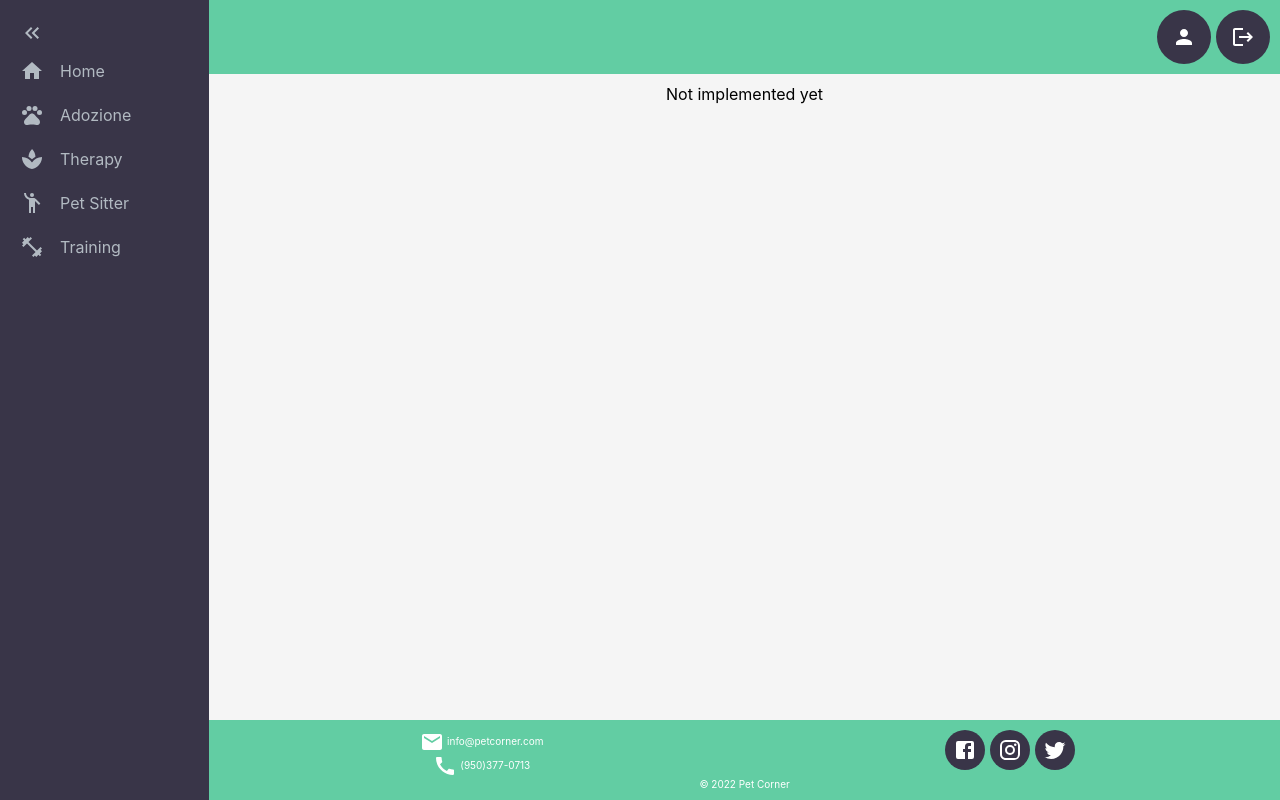
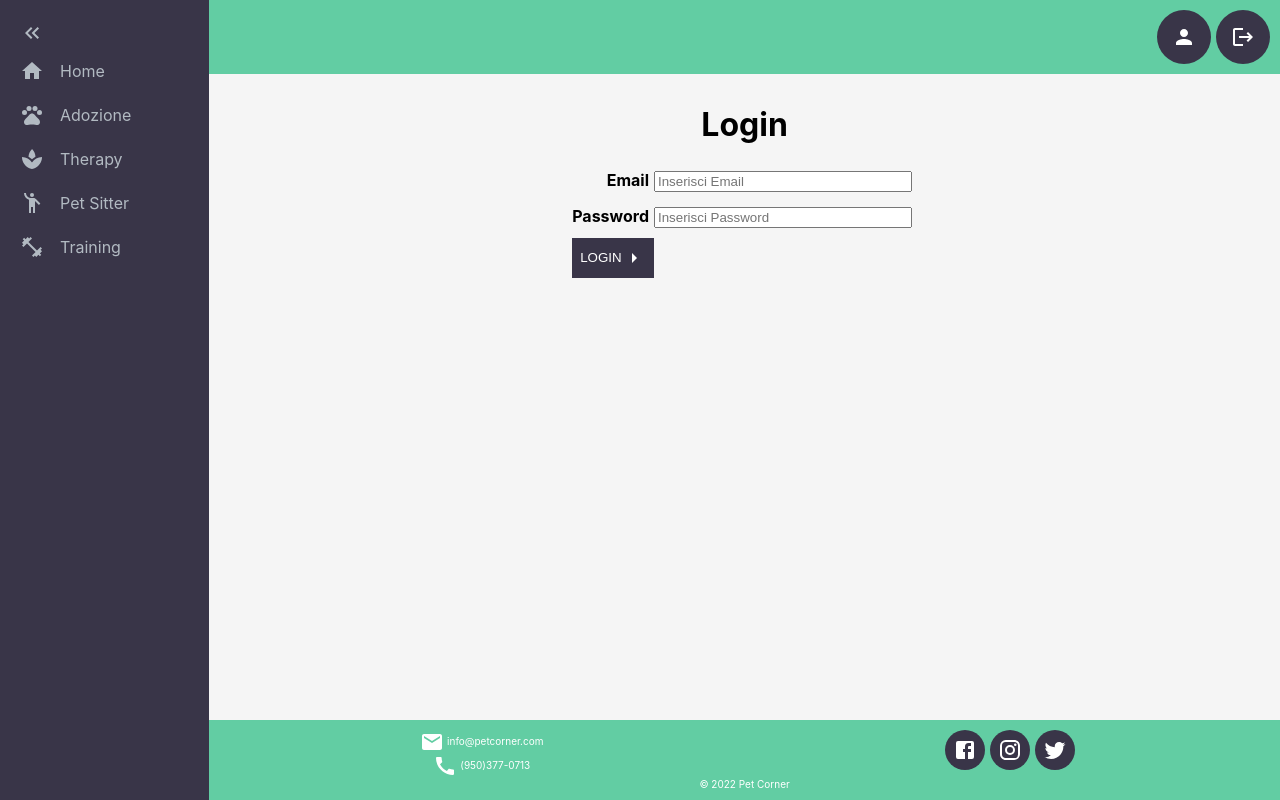
Before and after one commit to bevivino-marco/Pet-Corner-UI, a React (Create React App) app in the folder pet-corner-ui/: page / in a window 1280 px wide. Both pictures are taken after a click on the button 1243 px from the left and 37 px from the top of the page. Built offline with nearby package versions, Linux system fonts and the light colour scheme.

Commit message:
Registration and Login

```diff
--- a/pet-corner-ui/package.json
+++ b/pet-corner-ui/package.json
@@ -12,6 +12,7 @@
     "@testing-library/user-event": "^13.5.0",
     "bootstrap": "^5.2.2",
     "bootstrap-icons": "^1.10.2",
+    "jquery": "^3.6.3",
     "react": "^18.2.0",
     "react-dom": "^18.2.0",
     "react-scripts": "^2.1.3",
--- a/pet-corner-ui/public/index.html
+++ b/pet-corner-ui/public/index.html
@@ -25,9 +25,9 @@
       Learn how to configure a non-root public URL by running `npm run build`.
     -->
     <title>Pet Corner</title>
-<!-- CSS only
-<link href="https://cdn.jsdelivr.net/npm/bootstrap@5.2.2/dist/css/bootstrap.min.css" rel="stylesheet" integrity="sha384-Zenh87qX5JnK2Jl0vWa8Ck2rdkQ2Bzep5IDxbcnCeuOxjzrPF/et3URy9Bv1WTRi" crossorigin="anonymous">
-<link rel="stylesheet" href="https://cdn.jsdelivr.net/npm/bootstrap-icons@1.10.2/font/bootstrap-icons.css">  -->
+    <!-- CSS only
+    <link href="https://cdn.jsdelivr.net/npm/bootstrap@5.2.2/dist/css/bootstrap.min.css" rel="stylesheet" integrity="sha384-Zenh87qX5JnK2Jl0vWa8Ck2rdkQ2Bzep5IDxbcnCeuOxjzrPF/et3URy9Bv1WTRi" crossorigin="anonymous">
+    <link rel="stylesheet" href="https://cdn.jsdelivr.net/npm/bootstrap-icons@1.10.2/font/bootstrap-icons.css">  -->
 </head>
   <body>
     <noscript>You need to enable JavaScript to run this app.</noscript>
--- a/pet-corner-ui/src/css/Layout.css
+++ b/pet-corner-ui/src/css/Layout.css
@@ -101,6 +101,74 @@ padding-top: 20px;
   box-shadow: 0 10px 16px 0 rgba(0,0,0,0.24),0 17px 50px 0 rgba(0,0,0,0.19);
 }
 
+/************************************************************ REGISTRATION *******************************************************/
+
+.error{
+  color: #D8000C;
+  background-color: #FFBABA;
+  background-image: url('https://i.imgur.com/GnyDvKN.png');
+  border: 1px solid;
+	padding: 10px 10px 10px 10px;
+	background-repeat: no-repeat;
+	background-position: 10px center;
+  animation: fadeInAnimation ease 1s;
+  animation-iteration-count: 1;
+  animation-fill-mode: forwards;
+}
+
+.registration-container{
+  display: flex;
+  flex-direction: column;
+  width: fit-content;
+  margin: auto;
+}
+
+.registration-container > div{
+  margin-bottom: 5px;
+  text-align: right;
+}
+
+.registration-container > div > input{
+  margin: 5px;
+  width: 250px;
+}
+
+.register-button > svg {
+  vertical-align: middle !important;
+}
+
+.register-button {
+  background-color: rgb(57,53,72);
+  color: white;
+  padding: 8px;
+  cursor: pointer;
+  display: inline-flex;
+  align-items: center;
+  border: none;
+  border-radius: "1%";
+  width: fit-content;
+  text-align: center;
+}
+
+/************************************************************ LOGIN *******************************************************/
+
+.login-container{
+  display: flex;
+  flex-direction: column;
+  width: fit-content;
+  margin: auto;
+}
+
+.login-container > div{
+  margin-bottom: 5px;
+  text-align: right;
+}
+
+.login-container > div > input{
+  margin: 5px;
+  width: 250px;
+}
+
 /************************************************************ FOOTER *******************************************************/
 
 .footer {
@@ -108,7 +176,6 @@ padding-top: 20px;
   background-color: rgb(98,205,163);
   height: fit-content;
   padding: 10px;
-  contain: ;
   flex-direction: column;
   text-align: center;
   font-size: 10px;
@@ -151,3 +218,14 @@ padding-top: 20px;
 .footer-button:hover {
   box-shadow: 0 10px 16px 0 rgba(0,0,0,0.24),0 17px 50px 0 rgba(0,0,0,0.19);
 }
+
+/************************************************************ ANIMATIONS *******************************************************/
+
+@keyframes fadeInAnimation {
+  0% {
+      opacity: 0;
+  }
+  100% {
+      opacity: 1;
+   }
+}
--- a/pet-corner-ui/src/js/App.js
+++ b/pet-corner-ui/src/js/App.js
@@ -14,9 +14,9 @@ function App() {
       <div className='App'>
         <Sidenav open={open} setOpen={setOpen} setContent={setContent} />
         <div className='main'>
-          <Navbar loggedIn={loggedIn} setLoggedIn={setLoggedIn} />
+          <Navbar loggedIn={loggedIn} setLoggedIn={setLoggedIn} setContent={setContent} />
           <div className='content'>
-            <Content content={content}/>
+            <Content content={content} />
           </div>
           <Footer />
         </div>
--- a/pet-corner-ui/src/js/components/Content.js
+++ b/pet-corner-ui/src/js/components/Content.js
@@ -1,7 +1,17 @@
 import React from 'react';
 import Adopt from './adopt/adopt';
+import Login from './Login';
+import Registration from './Registration';
 
 function Content({content}) {
+    if(content === 'Login'){
+        return <Login />
+    }
+
+    if(content === 'Registration'){
+        return <Registration />
+    }
+
     if(content === 'Adozione'){
         return <Adopt />
     }
--- /dev/null
+++ b/pet-corner-ui/src/js/components/Login.js
@@ -0,0 +1,64 @@
+import React from 'react';
+import ArrowRightIcon from '@mui/icons-material/ArrowRight';
+import callAjax from '../lib/Ajax';
+
+export default function Login() {
+    const [error, setError] = React.useState("");
+
+    const ref_email = React.createRef();
+    const ref_password = React.createRef();
+
+    function LoginClick() {
+        setError('');
+
+        //controllo campi
+        if(ref_email.current.value === '' || ref_email.current.value === null || ref_email.current.value === ' '){
+            //email non inserita
+            setError("Username mancante");
+            return;
+        }
+        //controllo campi
+        if(ref_password.current.value === '' || ref_password.current.value === null || ref_password.current.value === ' '){
+            //password non inserita
+            setError("Password mancante");
+            return;
+        }
+
+        let options = {
+            headers: {
+                'Accept': 'application/json',
+                'Content-Type': 'application/json',
+            },
+            type: "post",
+            url: "http://localhost:9000/api/v1/login",
+            dataType: "json",
+            cache: false,
+            data: JSON.stringify({
+                username: ref_email.current.value,
+                password: ref_password.current.value,
+            }),
+            success: function (data, textStatus, xhr) {
+                console.log(textStatus);
+            }
+        };
+        callAjax(options);
+    }
+
+    return (
+        <>
+            {error !== '' && <div className='error'>{error}</div> }
+            <h1>Login</h1>
+            <div className="login-container">
+                <div>
+                    <label htmlFor="email"><b>Email</b></label>
+                    <input type="text" ref={ref_email} placeholder="Inserisci Email" name="email" id="email" required />
+                </div>
+                <div>
+                    <label htmlFor="psw"><b>Password</b></label>
+                    <input type="password" ref={ref_password} placeholder="Inserisci Password" name="psw" id="psw" required />
+                </div>
+                <button className="register-button" onClick={() => {LoginClick();}}>LOGIN<ArrowRightIcon /></button>
+            </div>
+        </>
+    );
+}
--- a/pet-corner-ui/src/js/components/Navbar.js
+++ b/pet-corner-ui/src/js/components/Navbar.js
@@ -1,13 +1,15 @@
 import LoginIcon from '@mui/icons-material/Login';
 import LogoutIcon from '@mui/icons-material/Logout';
 import PersonIcon from '@mui/icons-material/Person';
+import AppRegistrationIcon from '@mui/icons-material/AppRegistration';
 import React from 'react';
 
-export default function Navbar({loggedIn, setLoggedIn}) {
+export default function Navbar({loggedIn, setLoggedIn, setContent}) {
     return (
         <div className="navbar">
-            { !loggedIn && <button className='login-button' title='Login' onClick={() => setLoggedIn(true)}><LoginIcon /></button> }
-            { loggedIn &&  <button className='login-button' title='Logout' onClick={() => setLoggedIn(false)}><LogoutIcon /></button> }
+            { !loggedIn && <button className='login-button' title='Login' onClick={() => { setLoggedIn(true); setContent("Login");}}><LoginIcon /></button> }
+            { !loggedIn && <button className='login-button' title='Registrati' onClick={() => { setContent("Registration");}}><AppRegistrationIcon /></button> }
+            { loggedIn && <button className='login-button' title='Logout' onClick={() => setLoggedIn(false)}><LogoutIcon /></button> }
             { loggedIn && <button className='login-button' title='Profilo'><PersonIcon /></button> }
         </div>
     );
--- /dev/null
+++ b/pet-corner-ui/src/js/components/Registration.js
@@ -0,0 +1,102 @@
+import React, {useState} from 'react';
+import ArrowRightIcon from '@mui/icons-material/ArrowRight';
+import callAjax from '../lib/Ajax';
+
+export default function Registration() {
+    const [error, setError] = useState("");
+
+    const ref_name = React.createRef();
+    const ref_CF = React.createRef();
+    const ref_country = React.createRef();
+    const ref_city = React.createRef();
+    const ref_address = React.createRef();
+    const ref_email = React.createRef();
+    const ref_password1 = React.createRef();
+    const ref_password2 = React.createRef();
+
+    function RegistrationClick() {
+        setError('');
+
+        //controllo password
+        if(ref_password1.current.value === '' || ref_password1.current.value === null || ref_password1.current.value === ' '){
+            //password non sicura
+            setError("La password non soddisfa i requisiti di complessità");
+            return;
+        }
+        if(ref_password1.current.value !== ref_password2.current.value){
+            //password non combacianti
+            setError("Password non uguali");
+            return;
+        }
+
+        let options = {
+            headers: {
+                'Accept': 'application/json',
+                'Content-Type': 'application/json',
+            },
+            type: "post",
+            url: "http://localhost:9000/api/v1/user/save",
+            dataType: "json",
+            cache: false,
+            data: JSON.stringify({
+                name: ref_name.current.value,
+                username: ref_email.current.value,
+                password: ref_password1.current.value,
+                roles: [],
+                cod_fisc: ref_CF.current.value,
+                piva: "",
+                country : ref_country.current.value,
+                city: ref_city.current.value,
+                address: ref_address.current.value
+            }),
+            success: function (data, textStatus, xhr) {
+                console.log(textStatus);
+            }
+        };
+        callAjax(options);
+    }
+
+    return (
+        <>
+            {error !== '' && <div className='error'>{error}</div> }
+            <h1>Registrazione</h1>
+            <p>Inserisci i tuoi dati per creare un account</p>
+            <div className="registration-container">
+                <div>
+                    <label htmlFor="name"><b>Nome</b></label>
+                    <input type="text" ref={ref_name} placeholder="Inserisci nome" name="name" id="name" required />
+                </div>
+                <div>
+                    <label htmlFor="CF"><b>Codice Fiscale</b></label>
+                    <input type="text" ref={ref_CF} placeholder="Inserisci codice fiscale" name="CF" id="CF" required />
+                </div>
+                <div>
+                    <label htmlFor="country"><b>Paese</b></label>
+                    <input type="text" ref={ref_country} placeholder="Inserisci paese" name="country" id="country" required />
+                </div>
+                <div>
+                    <label htmlFor="city"><b>Città</b></label>
+                    <input type="text" ref={ref_city} placeholder="Inserisci città" name="city" id="city" required />
+                </div>
+                <div>
+                    <label htmlFor="address"><b>Indirizzo</b></label>
+                    <input type="text" ref={ref_address} placeholder="Inserisci indirizzo" name="address" id="address" required />
+                </div>
+                <div>
+                    <label htmlFor="email"><b>Email</b></label>
+                    <input type="text" ref={ref_email} placeholder="Inserisci Email" name="email" id="email" required />
+                </div>
+                <div>
+                    <label htmlFor="psw"><b>Password</b></label>
+                    <input type="password" ref={ref_password1} placeholder="Inserisci Password" name="psw" id="psw" required />
+                </div>
+                <div>
+                    <label htmlFor="psw-repeat"><b>Ripeti Password</b></label>
+                    <input type="password" ref={ref_password2} placeholder="Ripeti Password" name="psw-repeat" id="psw-repeat" required />
+                </div>
+                <button className="register-button" onClick={() => { RegistrationClick();}}>REGISTRATI<ArrowRightIcon /></button>
+            </div>
+        </>
+
+    );
+}
--- /dev/null
+++ b/pet-corner-ui/src/js/lib/Ajax.js
@@ -0,0 +1,14 @@
+import $ from 'jquery';
+
+export default function callAjax(options){
+    $.ajax({
+        headers: options.headers,
+        type: options.type,
+        url: options.url,
+        dataType: options.dataType,
+        cache: options.cache,
+        data: options.data
+    }).done(function (data, textStatus, jqXHR){
+        options.success(data, textStatus, jqXHR);
+    });
+}
```
Also changed, not shown: 1 other file (tests, documents, lock files or other folders).
